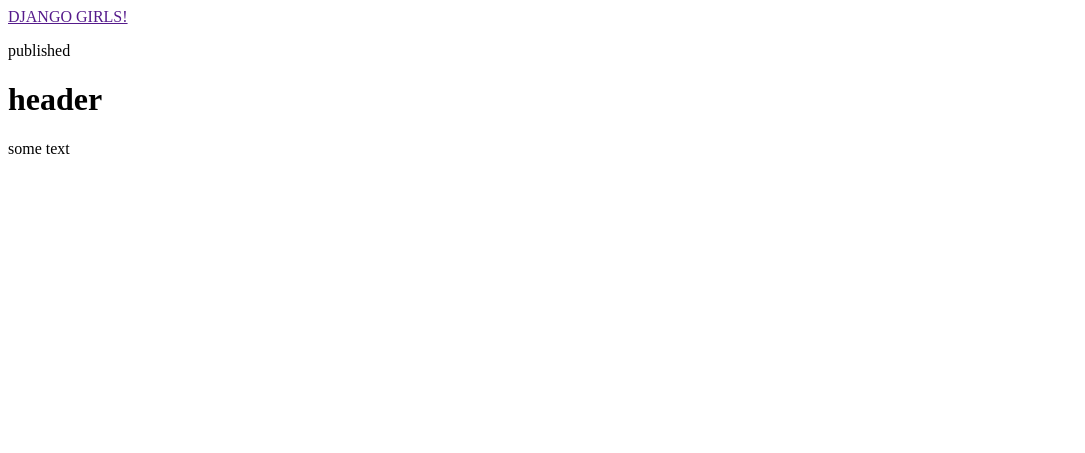
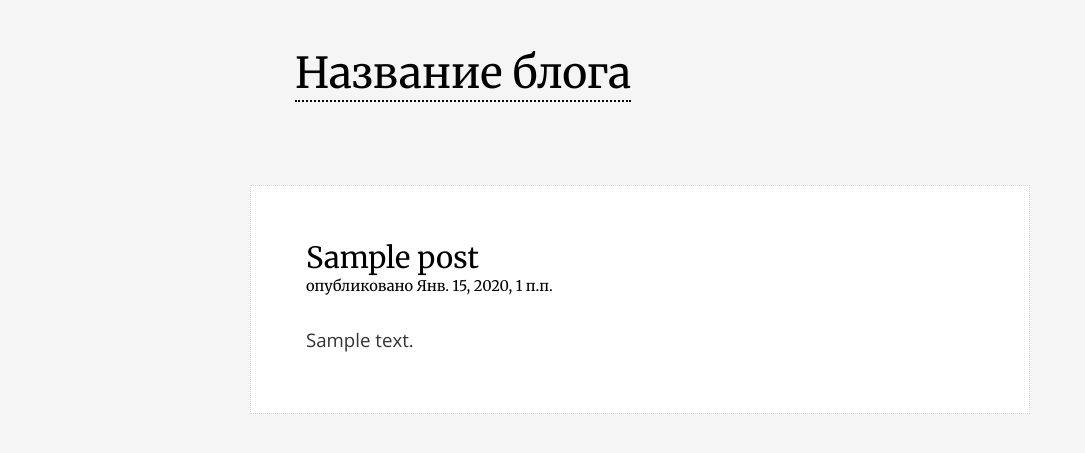
Before and after one commit to oljhovic/my-first-blog, a Django app: template blog/templates/blog/post_list.html in a window 1280 px wide. Shown: the top 453 px of the page, without its empty margins (0-1085 px from the left). Run offline with Django 3.2, Linux system fonts and the light colour scheme; the template is opened without the code that fills it: values that come from a table or form of the project are taken from there, others are empty; tables that the repository leaves empty hold one stand-in row (values such as "Sample post"); some libraries are stand-ins or nearby versions.

Commit message:
Modified templates to display posts from database.

```diff
--- /dev/null
+++ b/blog/static/css/my_first_blog.css
@@ -0,0 +1,69 @@
+@import url('https://fonts.googleapis.com/css?family=Merriweather|Open+Sans');
+
+body {
+    background-color: whitesmoke;
+}
+
+nav {
+
+}
+
+.menu {
+    width: 750px;
+    height: 55px;
+    margin: 50px auto;
+}
+
+#blog_header {
+    font-family: 'Merriweather', serif;
+    margin-left: 30px;
+}
+
+#blog_header a {
+    color: black;
+    text-decoration: none;
+    border-bottom: 2px dotted black;
+    font-size: 32pt;
+}
+
+main {
+    padding-top: 20px;
+    padding-bottom: 100px;
+    display: flex;
+    flex-direction: column;
+    justify-content: space-between;
+}
+
+.content_box {
+    width: 780px;
+    height: auto;
+    margin: 10px auto;
+    border: dotted 1.5px lightgrey;
+    background-color: white;
+}
+
+.header h1 {
+    padding-top: 30px;
+}
+
+.header a {
+    text-decoration: none;
+    font-family: 'Merriweather', serif;
+    margin: 0 55px;
+    color: black;
+    font-size: 22pt;
+}
+
+#date {
+    font-family: 'Merriweather', serif;
+    margin: -10px 55px;
+    color: black;
+    font-size: 11pt;
+}
+
+.text_box {
+    font-family: 'Open Sans', sans-serif;
+    margin: 40px 55px;
+    margin-bottom: 60px;
+    font-size: 14pt;
+}
--- a/blog/templates/blog/post_list.html
+++ b/blog/templates/blog/post_list.html
@@ -1,18 +1,33 @@
+{% load staticfiles %}
 <!DOCTYPE html>
 <html>
  <head>
   <meta charset="utf-8" />
   <title>jg</title>
-
+ <link rel="stylesheet" href="//maxcdn.bootstrapcdn.com/bootstrap/3.2.0/css/bootstrap.min.css">
+<link rel="stylesheet" href="//maxcdn.bootstrapcdn.com/bootstrap/3.2.0/css/bootstrap-theme.min.css">
+<link rel="stylesheet" href="{% static 'css/my_first_blog.css' %}">
  </head>
  <body>
-  <div class=""><a href="">DJANGO GIRLS!</a></div>
+ <nav>
+   <div class="menu">
+       <h1 id="blog_header"><a href="#">Название блога</a></h1>
+   </div>
+ </nav>
+      <main>
+{% for post in posts %}
+       <div class="content_box">
+        <div class="header">
+          <h1><a href="#"> {{ post.title }} </a></h1>
+         <p id="date">опубликовано {{ post.published_date }}</p>
+        </div>
 
-  <div class="">
-    <p>published</p>
-    <h1>header</h1>
-    <p>some text</p>
-  </div>
+        <div class="text_box">
+          <p> {{ post.text|linebreaksbr }} </p>
+        </div>
+      </div>
+{% endfor %}
+      </main>
 
  </body>
 </html>
--- a/blog/views.py
+++ b/blog/views.py
@@ -1,4 +1,7 @@
 from django.shortcuts import render
+from .models import Post
+from django.utils import timezone
 
 def post_list(request):
-    return render(request, 'blog/post_list.html', {})
+    posts = Post.objects.filter(published_date__lte=timezone.now()).order_by('published_date')
+    return render(request, 'blog/post_list.html', {'posts': posts})
```
